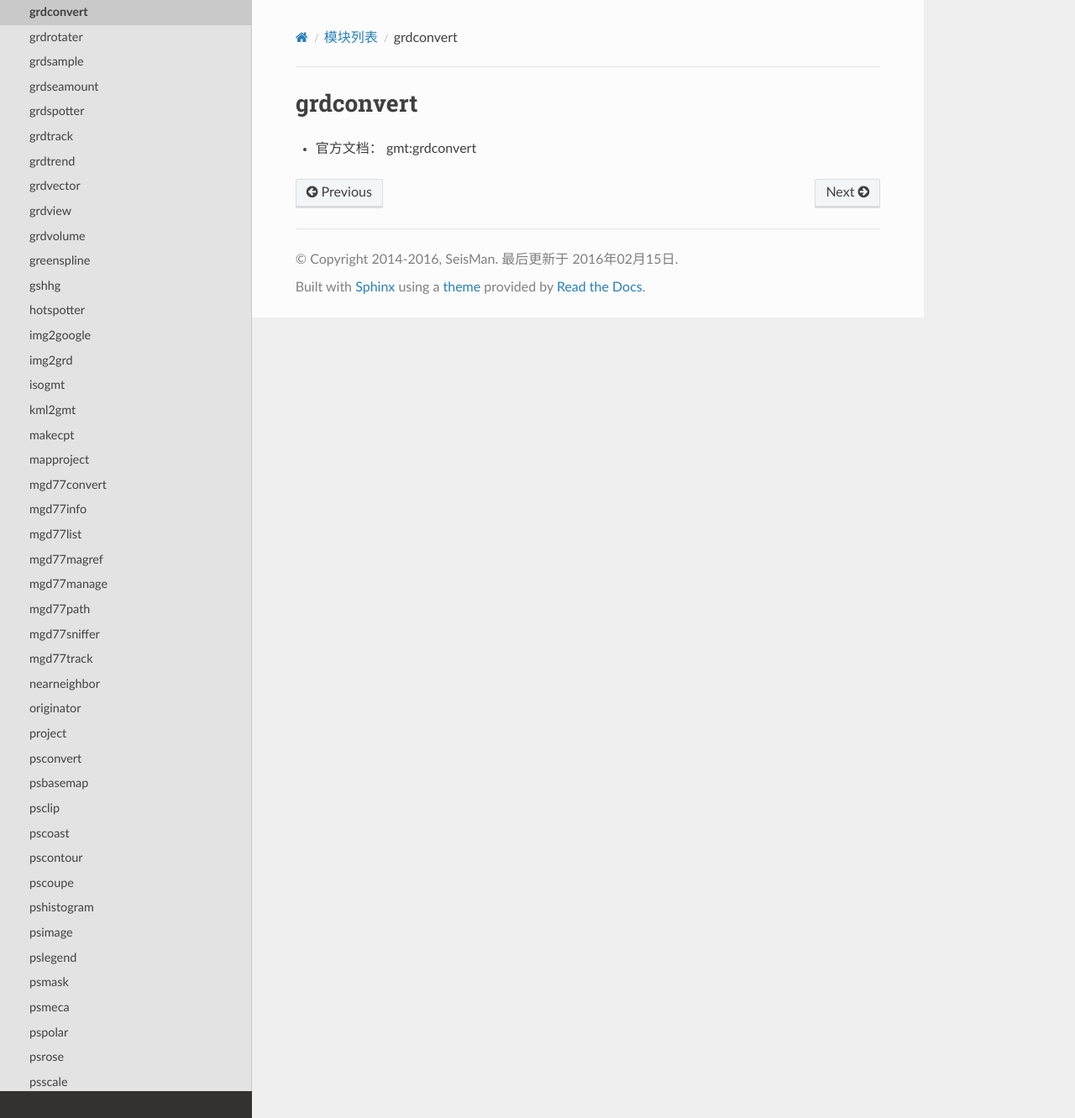
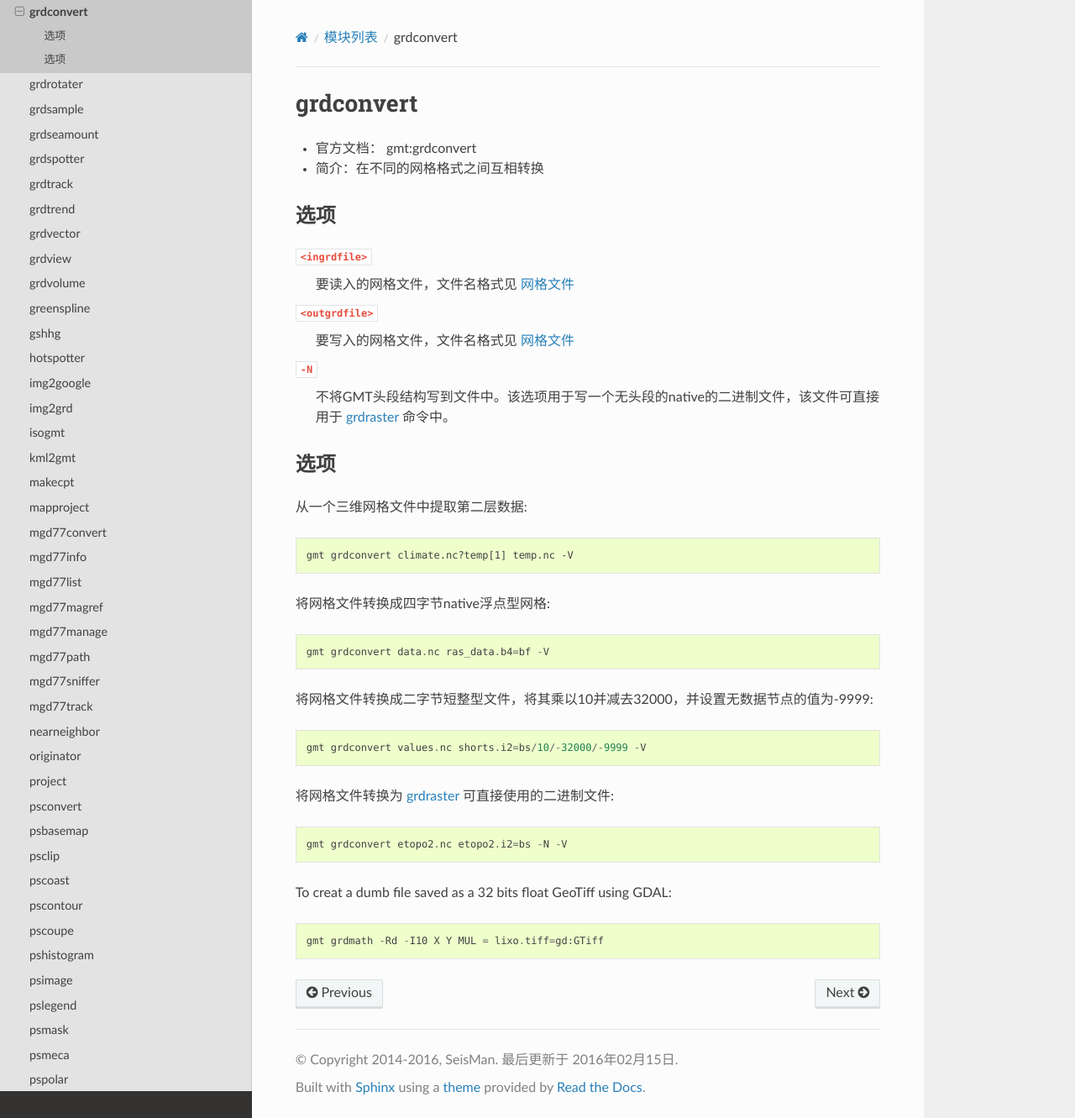
Before and after one commit to seisman/GMT5_Docs, a Sphinx documentation site: the page built from source/grdconvert.rst, in a window 1280 px wide and 1331 px high. Shown: the whole window at 84% size. Built offline with Sphinx 7.4.7 and the Read the Docs theme 2.0.0, drawn with Linux system fonts in a browser that asks for light colours; pages that are not in the unit, such as notebooks, are missing from menus.

Commit message:
add grdconvert

```diff
--- a/source/grdconvert.rst
+++ b/source/grdconvert.rst
@@ -4,3 +4,39 @@ grdconvert
 ==========
 
 - 官方文档： :ref:`gmt:grdconvert`
+- 简介：在不同的网格格式之间互相转换
+
+选项
+----
+
+``<ingrdfile>``
+    要读入的网格文件，文件名格式见 :doc:`grid-data`
+
+``<outgrdfile>``
+    要写入的网格文件，文件名格式见 :doc:`grid-data`
+
+``-N``
+    不将GMT头段结构写到文件中。该选项用于写一个无头段的native的二进制文件，该文件可直接用于 :doc:`grdraster` 命令中。
+
+选项
+----
+
+从一个三维网格文件中提取第二层数据::
+
+    gmt grdconvert climate.nc?temp[1] temp.nc -V
+
+将网格文件转换成四字节native浮点型网格::
+
+    gmt grdconvert data.nc ras_data.b4=bf -V
+
+将网格文件转换成二字节短整型文件，将其乘以10并减去32000，并设置无数据节点的值为-9999::
+
+    gmt grdconvert values.nc shorts.i2=bs/10/-32000/-9999 -V
+
+将网格文件转换为 :doc:`grdraster` 可直接使用的二进制文件::
+
+    gmt grdconvert etopo2.nc etopo2.i2=bs -N -V
+
+To creat a dumb file saved as a 32 bits float GeoTiff using GDAL::
+
+    gmt grdmath -Rd -I10 X Y MUL = lixo.tiff=gd:GTiff
--- a/source/modules.rst
+++ b/source/modules.rst
@@ -57,6 +57,7 @@
   #. :doc:`grdvolume` ：计算网格数据中某个等值线所包围的表面积和体积
   #. :doc:`grdproject` ：对网格数据做地图变换和逆变换
   #. :doc:`grdmask` ：根据多边形数据或点数据创建mask网格文件
+  #. :doc:`grdconvert` ：在不同的网格格式之间互相转换
 
 - 格式转换
 
```
Also changed, not shown: other parts of source/modules.rst (+0 -1 lines).
